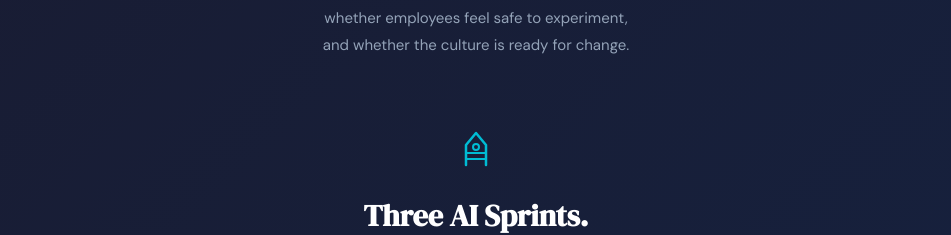
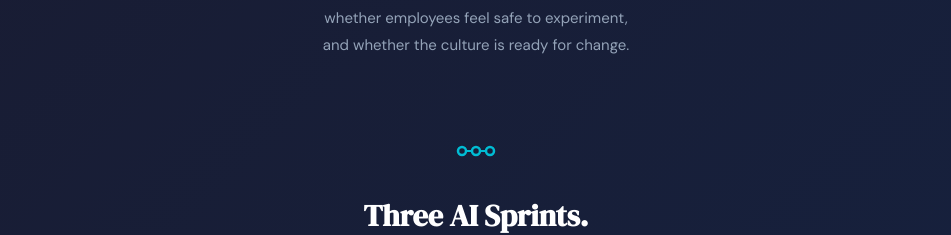
Before and after one commit to coachbay/site, a React (Vite) app: page / in a window 1280 px wide. Shown: the part 782-1017 px from the top of the page, without its empty margins (164-1115 px from the left). Built offline with nearby package versions, Linux system fonts and the light colour scheme.

Commit message:
Replace sprint icon with three connected dots (journey)

```diff
--- a/LandingPage.jsx
+++ b/LandingPage.jsx
@@ -258,10 +258,11 @@ export default function LandingPage({ onNavigate }) {
         <div style={{ textAlign: "center", marginBottom: 36 }}>
           <div style={{ marginBottom: 20, display: "flex", justifyContent: "center" }}>
             <svg width="48" height="48" viewBox="0 0 48 48" fill="none">
-              <path d="M14 38V18l10-12 10 12v20" stroke={CYAN} strokeWidth="2.5" strokeLinecap="round" strokeLinejoin="round" fill="none"/>
-              <line x1="14" y1="26" x2="34" y2="26" stroke={CYAN} strokeWidth="2" strokeLinecap="round"/>
-              <line x1="14" y1="32" x2="34" y2="32" stroke={CYAN} strokeWidth="2" strokeLinecap="round"/>
-              <circle cx="24" cy="20" r="3" stroke={CYAN} strokeWidth="2" fill="none"/>
+              <circle cx="10" cy="24" r="4" stroke={CYAN} strokeWidth="2.5" fill="none"/>
+              <circle cx="24" cy="24" r="4" stroke={CYAN} strokeWidth="2.5" fill="none"/>
+              <circle cx="38" cy="24" r="4" stroke={CYAN} strokeWidth="2.5" fill="none"/>
+              <line x1="14" y1="24" x2="20" y2="24" stroke={CYAN} strokeWidth="2" strokeLinecap="round"/>
+              <line x1="28" y1="24" x2="34" y2="24" stroke={CYAN} strokeWidth="2" strokeLinecap="round"/>
             </svg>
           </div>
           <h2 style={{
```
Also changed, not shown: 4 other files (tests, documents, lock files or other folders).
